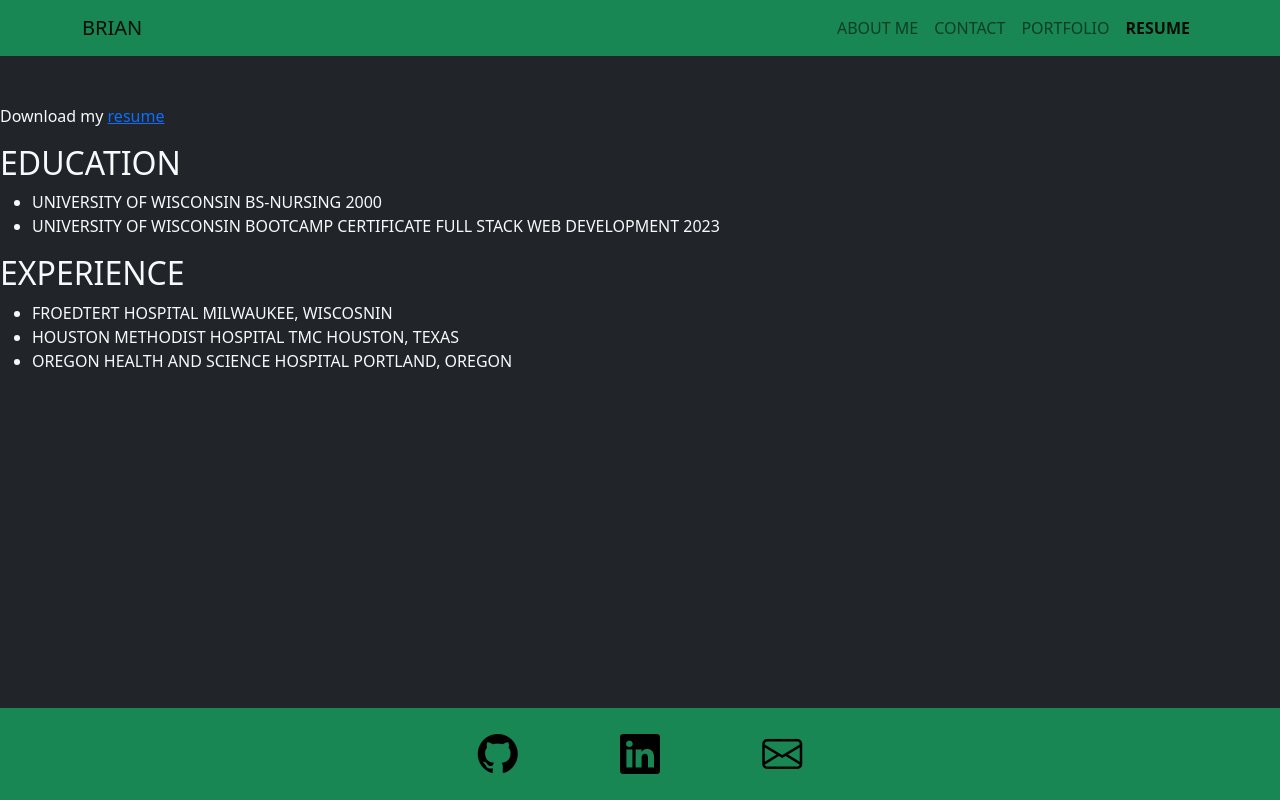
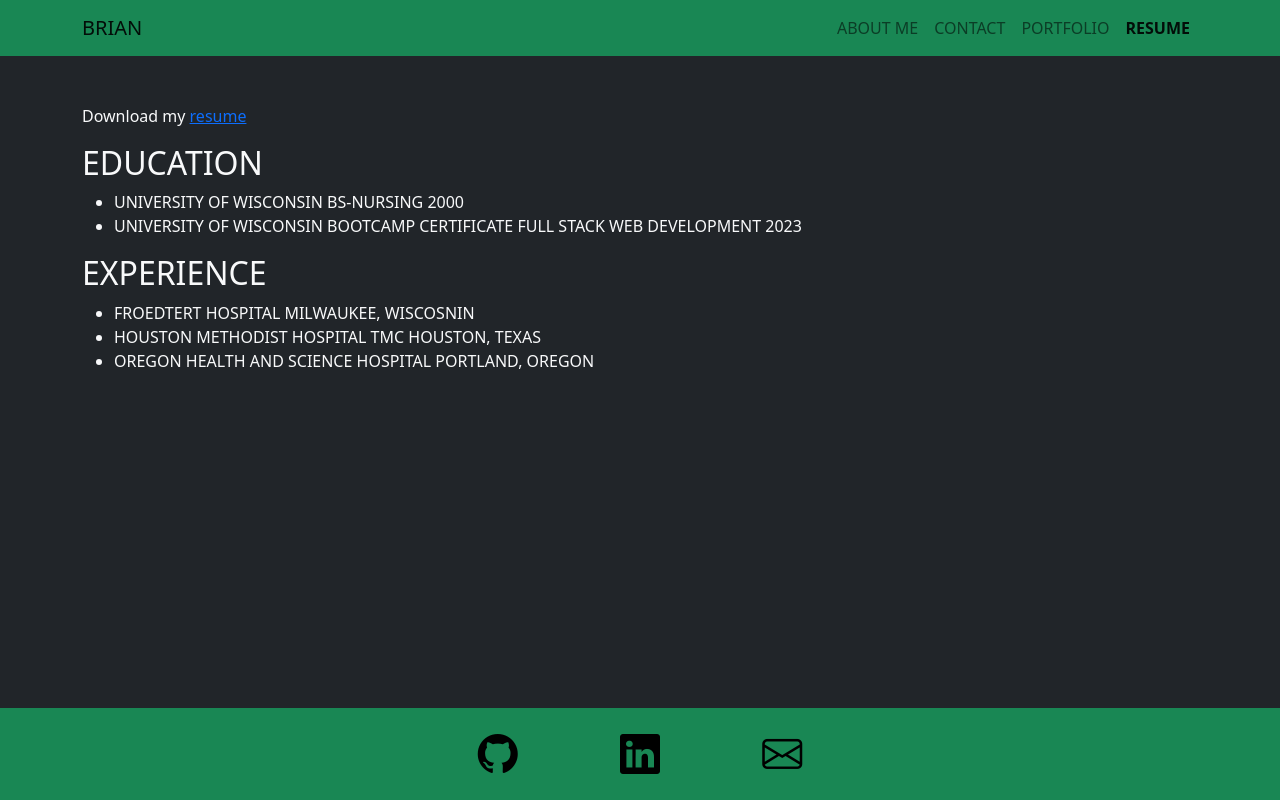
Before and after one commit to bjbci/portfolio-reactApp, a React (Create React App) app in the folder portfolio/: page / in a window 1280 px wide. Both pictures are taken after a click on the link "RESUME". Built offline with nearby package versions, Linux system fonts and the light colour scheme.

Commit message:
returned card-apps component

```diff
--- a/portfolio/src/pages/portfolio.js
+++ b/portfolio/src/pages/portfolio.js
@@ -14,6 +14,7 @@ import {allApps} from '../helpers/allApps'
 const Portfolio= props=>{
     return (
 //////////////////////////////////////////////////////////
+
 <>
 <div className="container">
   <div className="row">
@@ -185,7 +186,9 @@ const Portfolio= props=>{
 
   </div>
 </div>
+
 </>
+
 )
 
 }
--- a/portfolio/src/pages/resume.js
+++ b/portfolio/src/pages/resume.js
@@ -2,6 +2,7 @@ import React from 'react'
 
 const Resume= props=>{
     return (
+<div className="container">
 <section className="my-5">
 <div className="my-2">
 
@@ -32,16 +33,10 @@ const Resume= props=>{
 </ul>
 
 
-
-<h2>
-</h2>
-
-
-
 </div>
 </section>
 
-
+</div>
 
     )
 
```
Also changed, not shown: portfolio/src/components/cards-apps.js (added, +19 -0 lines), portfolio/src/components/contact-form.js (+0 -7 lines).
